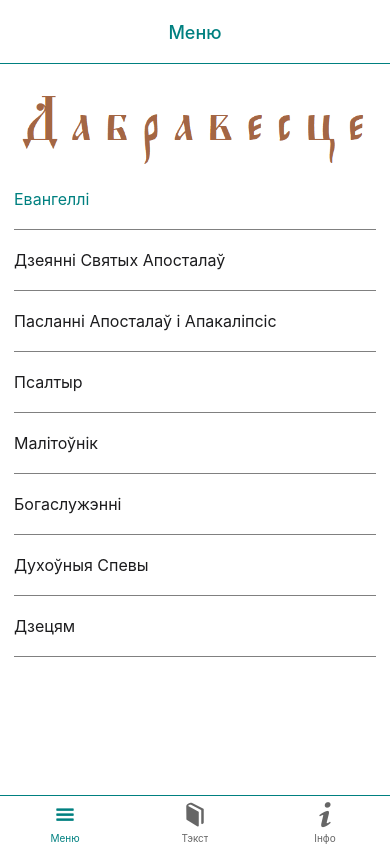
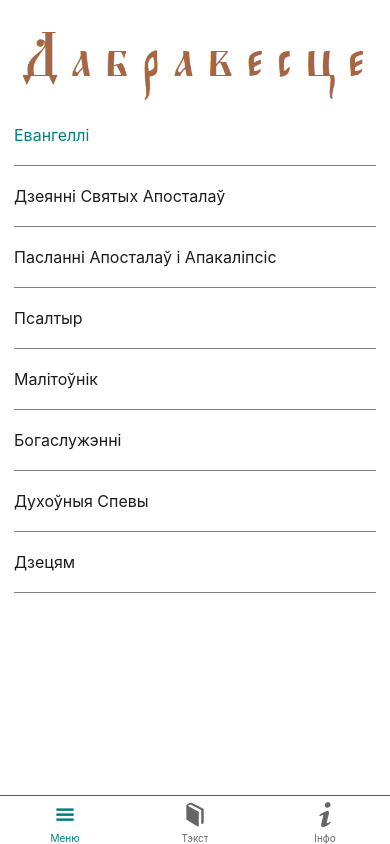
Before and after one commit to Vorvule/dabravesce-next, a React Native app: screen / in a window 390 px wide. Built offline with nearby package versions, Linux system fonts and the light colour scheme; no server answers.

Commit message:
SDK updated to 49

```diff
--- a/src/AppNavigation.js
+++ b/src/AppNavigation.js
@@ -20,7 +20,7 @@ export default function AppNavigation() {
       <BottomTab.Navigator
         initialRouteName="Меню"
         screenOptions={{
-          // headerShown: false,
+          headerShown: false,
           headerTitleStyle: [
             // styles.tabBarLabelStyle,
             { color: "teal", fontSize: DeviceData.fontSize(18) },
```
Also changed, not shown: package.json (+10 -10 lines), 1 other file (tests, documents, lock files or other folders).
